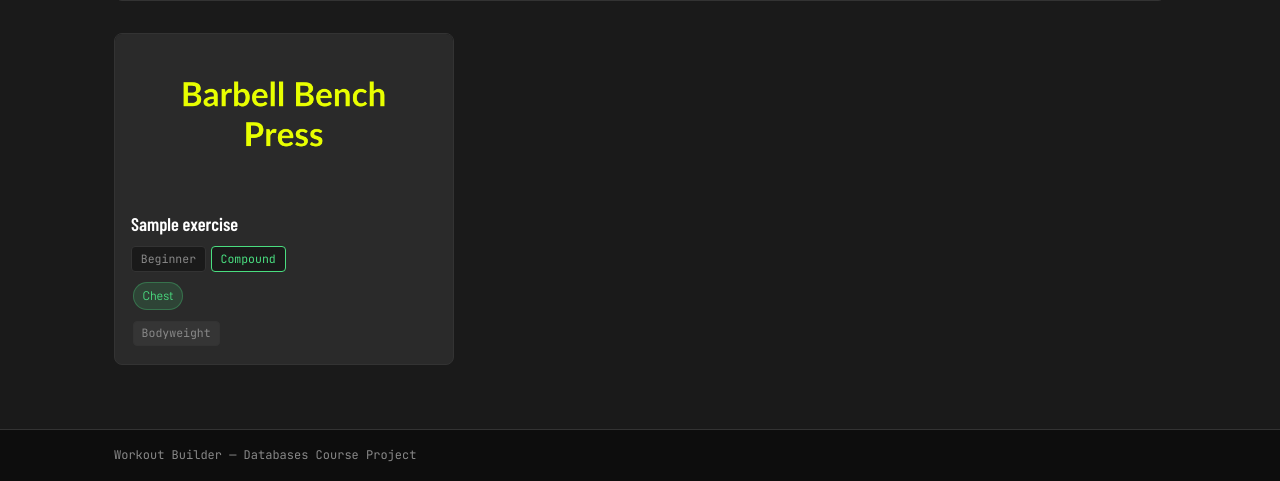
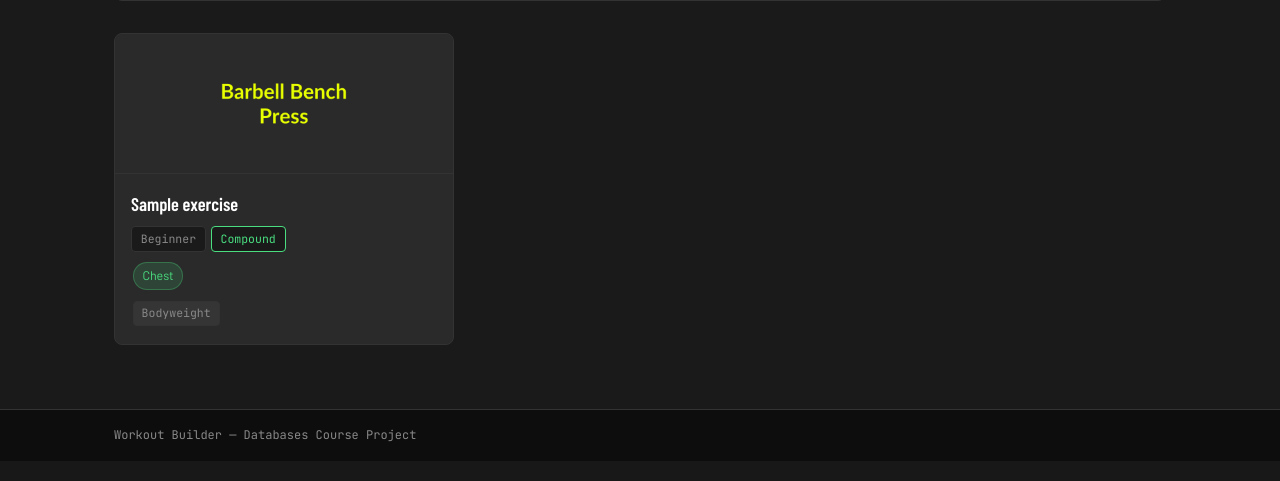
Before and after one commit to ngonzaleze25/databases-project-2026, a Django app: page /exercises/ in a window 1280 px wide. Shown: the part 446-927 px from the top of the page. After the commit the page ends 887 px from the top, so only its background shows below. Run offline with Django 4.2, Linux system fonts and the light colour scheme; data comes from the database, SQL or seed files in the repository; tables that the repository leaves empty hold one stand-in row (values such as "Sample post"); parts of the project's set-up code (start-up, migrations or seed data) failed here and were passed over.

Commit message:
Fix UI layout overlap and thumbnail cropping

```diff
--- a/static/css/styles.css
+++ b/static/css/styles.css
@@ -381,14 +381,15 @@ select:focus, input:focus {
 .slot-badge--supporting{ background: rgba(167,139,250,0.15); color: var(--supporting);border: 1px solid var(--supporting); }
 
 .workout-card__media {
-  background: var(--dark);
+  background: var(--dark-mid);
   display: flex;
   align-items: center;
   justify-content: center;
   min-height: 7rem;
   overflow: hidden;
+  border-right: 1px solid var(--border);
 }
-.workout-card__media img { width: 100%; height: 100%; object-fit: cover; }
+.workout-card__media img { width: 100%; height: 100%; object-fit: contain; }
 .workout-card__no-image {
   font-family: var(--font-display);
   font-size: 2.5rem;
@@ -444,14 +445,14 @@ select:focus, input:focus {
 }
 
 .exercise-card__media {
-  background: var(--dark);
-  height: 160px;
+  background: var(--dark-mid);
+  height: 140px;
   display: flex;
   align-items: center;
   justify-content: center;
-  overflow: hidden;
+  border-bottom: 1px solid var(--border);
 }
-.exercise-card__media img { width: 100%; height: 100%; object-fit: cover; }
+.exercise-card__media img { width: 100%; height: 100%; object-fit: contain; }
 .exercise-card__placeholder {
   font-family: var(--font-display);
   font-size: 4rem;
```
Also changed, not shown: workouts/templates/workouts/workout_result.html (+4 -8 lines).
